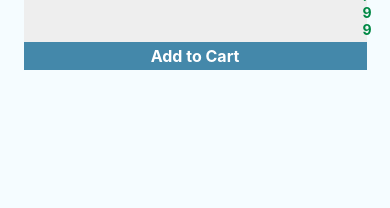
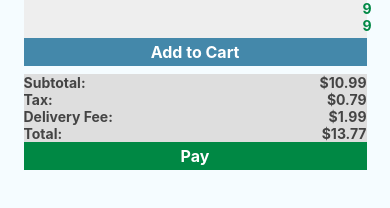
Before and after one commit to onetruesoftwaredevs/SnackPacks, a React Native app in the folder rn_snack_pack_app/: screen / in a window 390 px wide. Shown: the part 540-748 px from the top of the page. Built offline with nearby package versions, Linux system fonts and the light colour scheme; what aws-amplify would draw is missing.

Commit message:
Implemented PaymentView component

```diff
--- a/rn_snack_pack_app/App.js
+++ b/rn_snack_pack_app/App.js
@@ -18,6 +18,7 @@ import SnackPackView from "./src/components/SnackPackView";
 import Amplify, {API, Analytics,Storage} from 'aws-amplify';
 import {withAuthenticator} from 'aws-amplify-react-native';
 import aws_exports from './src/aws-exports';
+import PaymentView from "./src/components/PaymentView";
 
 //Allow analytics & other aws backend to connect to mobile hub
 Amplify.configure(aws_exports);
@@ -27,6 +28,7 @@ export default class App extends Component {
     return (
       <View style={styles.container}>
           <SnackPackView spname='Snack-pack-1' sprating={3.5} spprice={10.99}/>
+          <PaymentView subtotal={10.99} tax={0.79} deliveryFee={1.99}/>
       </View>
     );
   }
--- a/rn_snack_pack_app/package.json
+++ b/rn_snack_pack_app/package.json
@@ -10,9 +10,11 @@
     "aws-amplify": "^1.1.4",
     "aws-amplify-react-native": "^2.0.4",
     "react": "16.5.0",
+    "react-format-currency": "^0.1.1",
     "react-native": "0.57.0",
     "react-native-star-rating": "^1.1.0",
-    "react-native-vector-icons": "^5.0.0"
+    "react-native-vector-icons": "^5.0.0",
+    "react-number-format": "^3.6.1"
   },
   "devDependencies": {
     "babel-jest": "23.6.0",
--- /dev/null
+++ b/rn_snack_pack_app/src/components/PaymentView.js
@@ -0,0 +1,112 @@
+/**
+ * @author Stephen Davis
+ *
+ * @description this is a view for all of the payment information
+ * and handles the pay action
+ */
+
+import React, {Component} from 'react';
+import {Alert, TouchableOpacity, Platform, StyleSheet, Text, View} from 'react-native';
+import NumberFormat from 'react-number-format'
+
+export default class PaymentView extends Component {
+    subtotal;
+    tax;
+    deliveryFee;
+
+    _handlePayment()
+    {
+        Alert.alert("Payment button pressed", "test");
+    }
+
+    render() {
+        let roundedTotal = Number(`${this.props.subtotal + this.props.tax + this.props.deliveryFee}`).toFixed(2);
+
+        return (
+            <View style={styles.container}>
+                <View style={styles.horizontal_container}>
+                    <Text style={styles.price_style}>Subtotal:</Text>
+                    <NumberFormat
+                        value={this.props.subtotal}
+                        displayType={'text'}
+                        prefix={'$'}
+                        renderText={value =><Text style={styles.price_style}>{value}</Text>}
+                    />
+                </View>
+                <View style={styles.horizontal_container}>
+                    <Text style={styles.price_style}>Tax:</Text>
+                    <NumberFormat
+                        value={this.props.tax}
+                        displayType={'text'}
+                        prefix={'$'}
+                        renderText={value =><Text style={styles.price_style}>{value}</Text>}
+                    />
+                </View>
+                <View style={styles.horizontal_container}>
+                    <Text style={styles.price_style}>Delivery Fee:</Text>
+                    <NumberFormat
+                        value={this.props.deliveryFee}
+                        displayType={'text'}
+                        prefix={'$'}
+                        renderText={value =><Text style={styles.price_style}>{value}</Text>}
+                    />
+                </View>
+                <View style={styles.horizontal_container}>
+                    <Text style={styles.price_style}>Total:</Text>
+                    <NumberFormat
+                        value={roundedTotal}
+                        displayType={'text'}
+                        prefix={'$'}
+                        renderText={value => <Text style={styles.price_style}>{value}</Text>}
+                    />
+                </View>
+                <TouchableOpacity onPress={this._handlePayment} style={styles.button_style}>
+                    <Text style={styles.button_text_style}>Pay</Text>
+                </TouchableOpacity>
+            </View>
+        );
+    }
+}
+
+const styles = StyleSheet.create({
+    container: {
+        flex: 0,
+        padding: 4,
+        width: '90%',
+    },
+
+    horizontal_container: {
+        flexDirection: 'row',
+        justifyContent: 'space-between',
+        backgroundColor: '#DEDEDE'
+    },
+
+    price_style: {
+        color: '#444',
+        fontSize: 14,
+        fontStyle: 'normal',
+        fontWeight: 'bold',
+        textAlign: 'justify',
+        textDecorationLine: 'none',
+        textAlignVertical: 'center',
+        textTransform: 'none',
+    },
+
+
+    button_style: {
+        backgroundColor: '#008844',
+    },
+
+    button_text_style: {
+        color: '#FFF',
+        fontSize: 16,
+        fontStyle: 'normal',
+        fontWeight: 'bold',
+        textAlign: 'center',
+        textDecorationLine: 'none',
+        textAlignVertical: 'center',
+        textTransform: 'none',
+        padding: 4,
+    }
+
+});
```
Also changed, not shown: 1 other file (tests, documents, lock files or other folders).
